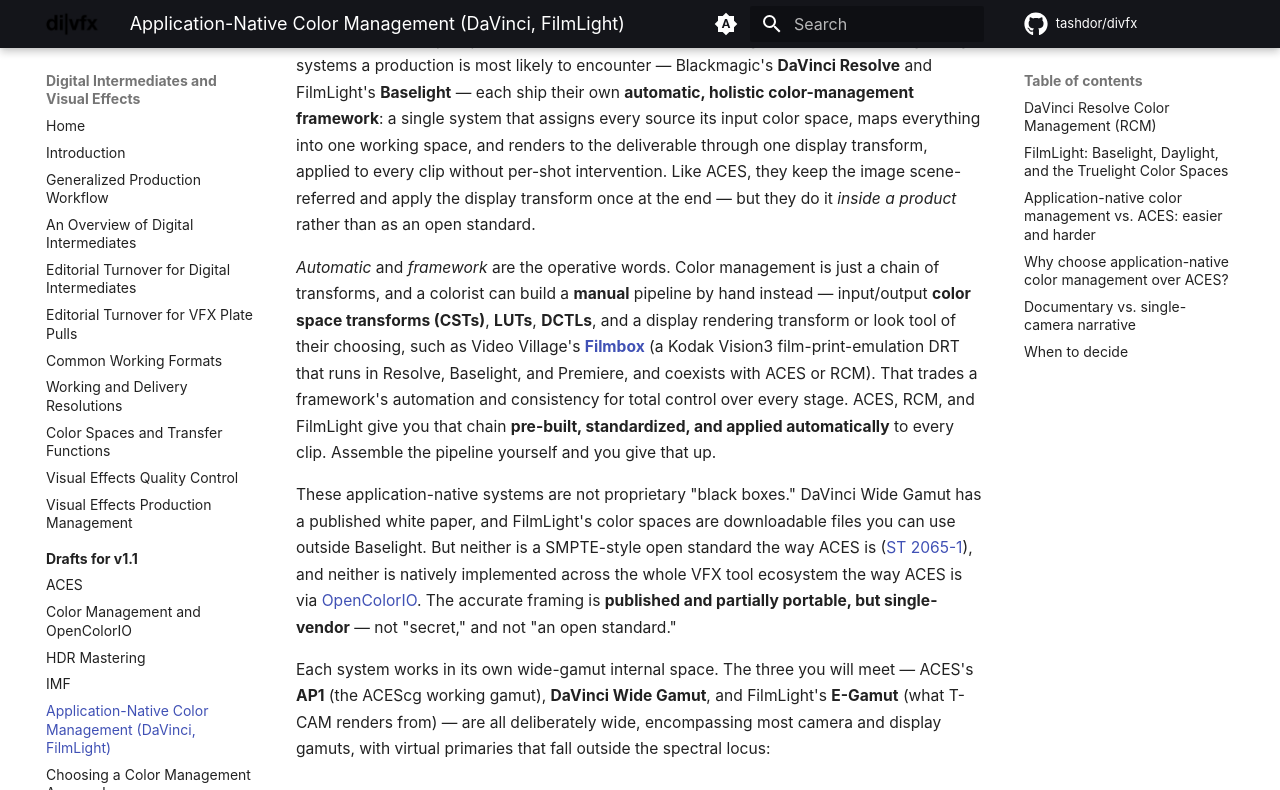
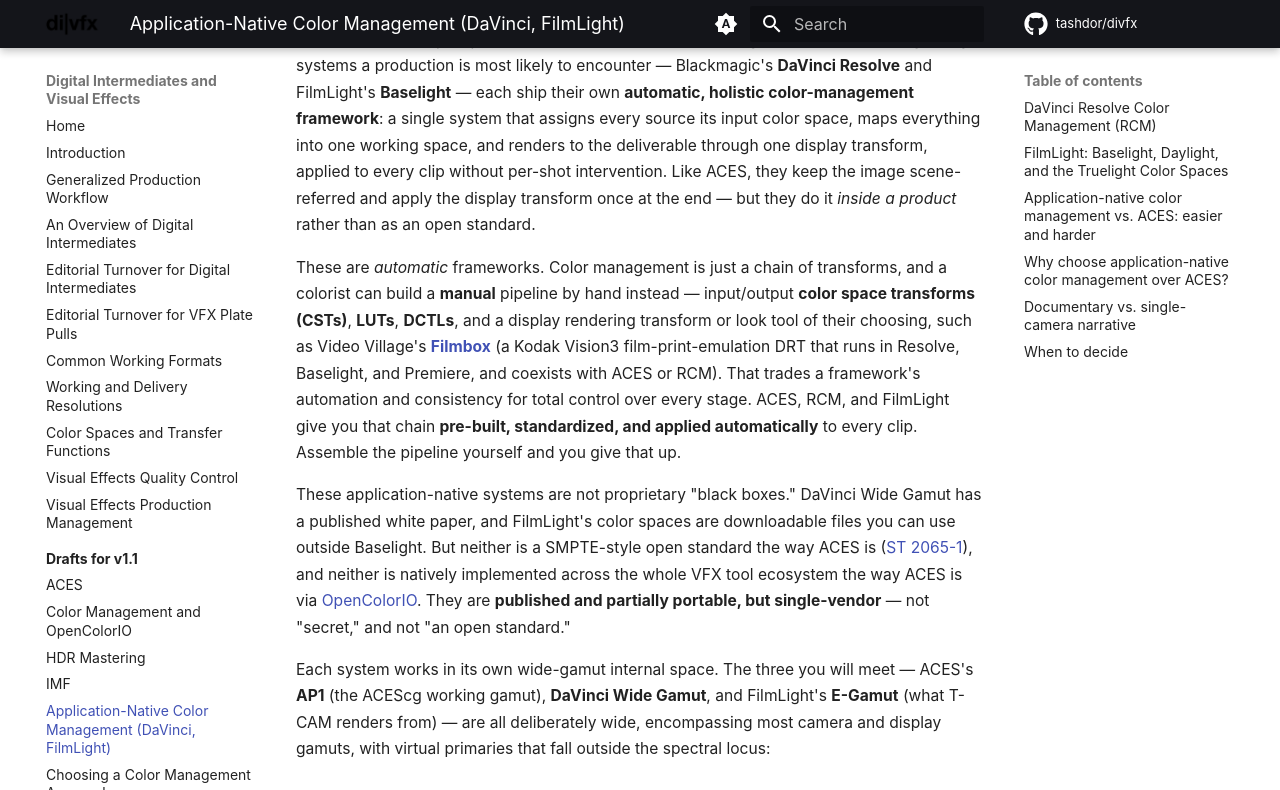
Before and after one commit to tashdor/divfx, an MkDocs documentation site: the page built from docs/drafts/application-native-color-management.md, in a window 1280 px wide and 1400 px high, scrolled down 337 px, cut to the strip 0-790 px from the top of the window. Built offline with MkDocs 1.6.1 and Material for MkDocs 9.7.7, drawn with Linux system fonts in a browser that asks for light colours; comment, search, counter and statistics services are not loaded; the version menu is left out; some of the changed text lies outside the part shown.

Commit message:
Cut self-referential meta-commentary; fix dark-mode figure halo; IMF wording
- Remove AI-tell meta-signposting: "That sentence is the whole rationale,"
  "The single most useful thing to understand," "the part that matters most,"
  "The inversion is the point," "is the whole game," "the operative words,"
  "The accurate framing is," "If you have ever wanted," "The useful mental
  model," and stray "precisely"/"through-line" framing across the drafts
- Fix "vary degrees" -> "varying degrees" in the comparison intro
- IMF: "differing by perhaps merely seconds"; "labor intensive to check"
- extra.css: cp-embed static SVGs render transparent (no forced white
  background), removing the bright halo around the dark-mode chromaticity plots

Co-Authored-By: Claude Opus 4.8 <noreply@anthropic.com>

```diff
--- a/docs/drafts/application-native-color-management.md
+++ b/docs/drafts/application-native-color-management.md
@@ -9,9 +9,9 @@ tags:
     This chapter is new material, not part of v1.0.1. See [Drafts for v1.1](index.md).
 [ACES](aces.md) is not the only way to run a scene-referred, color-managed pipeline. The two grading systems a production is most likely to encounter — Blackmagic's **DaVinci Resolve** and FilmLight's **Baselight** — each ship their own **automatic, holistic color-management framework**: a single system that assigns every source its input color space, maps everything into one working space, and renders to the deliverable through one display transform, applied to every clip without per-shot intervention. Like ACES, they keep the image scene-referred and apply the display transform once at the end — but they do it *inside a product* rather than as an open standard.
 
-*Automatic* and *framework* are the operative words. Color management is just a chain of transforms, and a colorist can build a **manual** pipeline by hand instead — input/output **color space transforms (CSTs)**, **LUTs**, **DCTLs**, and a display rendering transform or look tool of their choosing, such as Video Village's [**Filmbox**](https://videovillage.com/filmbox/) (a Kodak Vision3 film-print-emulation DRT that runs in Resolve, Baselight, and Premiere, and coexists with ACES or RCM). That trades a framework's automation and consistency for total control over every stage. ACES, RCM, and FilmLight give you that chain **pre-built, standardized, and applied automatically** to every clip. Assemble the pipeline yourself and you give that up.
+These are *automatic* frameworks. Color management is just a chain of transforms, and a colorist can build a **manual** pipeline by hand instead — input/output **color space transforms (CSTs)**, **LUTs**, **DCTLs**, and a display rendering transform or look tool of their choosing, such as Video Village's [**Filmbox**](https://videovillage.com/filmbox/) (a Kodak Vision3 film-print-emulation DRT that runs in Resolve, Baselight, and Premiere, and coexists with ACES or RCM). That trades a framework's automation and consistency for total control over every stage. ACES, RCM, and FilmLight give you that chain **pre-built, standardized, and applied automatically** to every clip. Assemble the pipeline yourself and you give that up.
 
-These application-native systems are not proprietary "black boxes." DaVinci Wide Gamut has a published white paper, and FilmLight's color spaces are downloadable files you can use outside Baselight. But neither is a SMPTE-style open standard the way ACES is ([ST 2065-1](aces.md#what-aces-actually-is)), and neither is natively implemented across the whole VFX tool ecosystem the way ACES is via [OpenColorIO](color-management.md). The accurate framing is **published and partially portable, but single-vendor** — not "secret," and not "an open standard."
+These application-native systems are not proprietary "black boxes." DaVinci Wide Gamut has a published white paper, and FilmLight's color spaces are downloadable files you can use outside Baselight. But neither is a SMPTE-style open standard the way ACES is ([ST 2065-1](aces.md#what-aces-actually-is)), and neither is natively implemented across the whole VFX tool ecosystem the way ACES is via [OpenColorIO](color-management.md). They are **published and partially portable, but single-vendor** — not "secret," and not "an open standard."
 
 Each system works in its own wide-gamut internal space. The three you will meet — ACES's **AP1** (the ACEScg working gamut), **DaVinci Wide Gamut**, and FilmLight's **E-Gamut** (what T-CAM renders from) — are all deliberately wide, encompassing most camera and display gamuts, with virtual primaries that fall outside the spectral locus:
 
@@ -99,7 +99,7 @@ The most useful way to choose is to notice that "how many cameras" and "how many
 - **Non-scripted documentary.** Typically *many heterogeneous sources* — archival, several shooters, phones, stock, footage from different eras and formats — but usually *one* finishing facility and little or no VFX. Normalizing those sources is the same easy, metadata-driven step in either system, and with no VFX chain to coordinate, ACES's interchange advantage is unused. An application-native system is a clean, low-friction fit — and RCM's Automatic mode in particular is built for exactly this. **Application-native color management is often the natural choice for documentary finishing.**
 - **Single-camera scripted narrative.** Usually *one* camera format — so multi-source normalization matters less — but frequently VFX spread across multiple vendors and applications, an archival master, and theatrical, HDR, and SDR deliverables. A Nuke or Flame VFX chain is precisely the case only an open standard spans, and where an application-native system would force the colorist to hand-author LUTs for each vendor; ACES2065-1 also gives the neutral archive such shows expect. **ACES tends to earn its keep on VFX-heavy narrative work.**
 
-The inversion is the point: *many cameras* does not favor ACES over an application-native system — normalization is equal — but *many vendors, applications, deliverables, or an archival requirement* does. A simple single-camera narrative with no VFX and one deliverable may need no managed pipeline at all; a well-run camera-native grade is fine.
+*Many cameras* does not favor ACES over an application-native system — normalization is equal — but *many vendors, applications, deliverables, or an archival requirement* does. A simple single-camera narrative with no VFX and one deliverable may need no managed pipeline at all; a well-run camera-native grade is fine.
 
 ## When to decide
 
--- a/docs/stylesheets/extra.css
+++ b/docs/stylesheets/extra.css
@@ -88,6 +88,12 @@
   width: 100%;
   height: 100%;
   object-fit: contain;
+  /* Override the generic `figure img` white background/border: these plots are
+     theme-specific SVGs that already carry their own background, so a forced
+     white fill letterboxes as a bright halo in dark mode. */
+  background: transparent;
+  border: none;
+  border-radius: 0;
 }
 /* The iframe overlays the static — never display:none (which would deadlock a
    lazy iframe's load event) — starting transparent and fading in once it loads.
```
Also changed, not shown: docs/drafts/aces.md (+1 -1 lines), docs/drafts/color-management-comparison.md (+3 -3 lines), docs/drafts/hdr.md (+3 -3 lines), docs/drafts/imf.md (+3 -3 lines).
